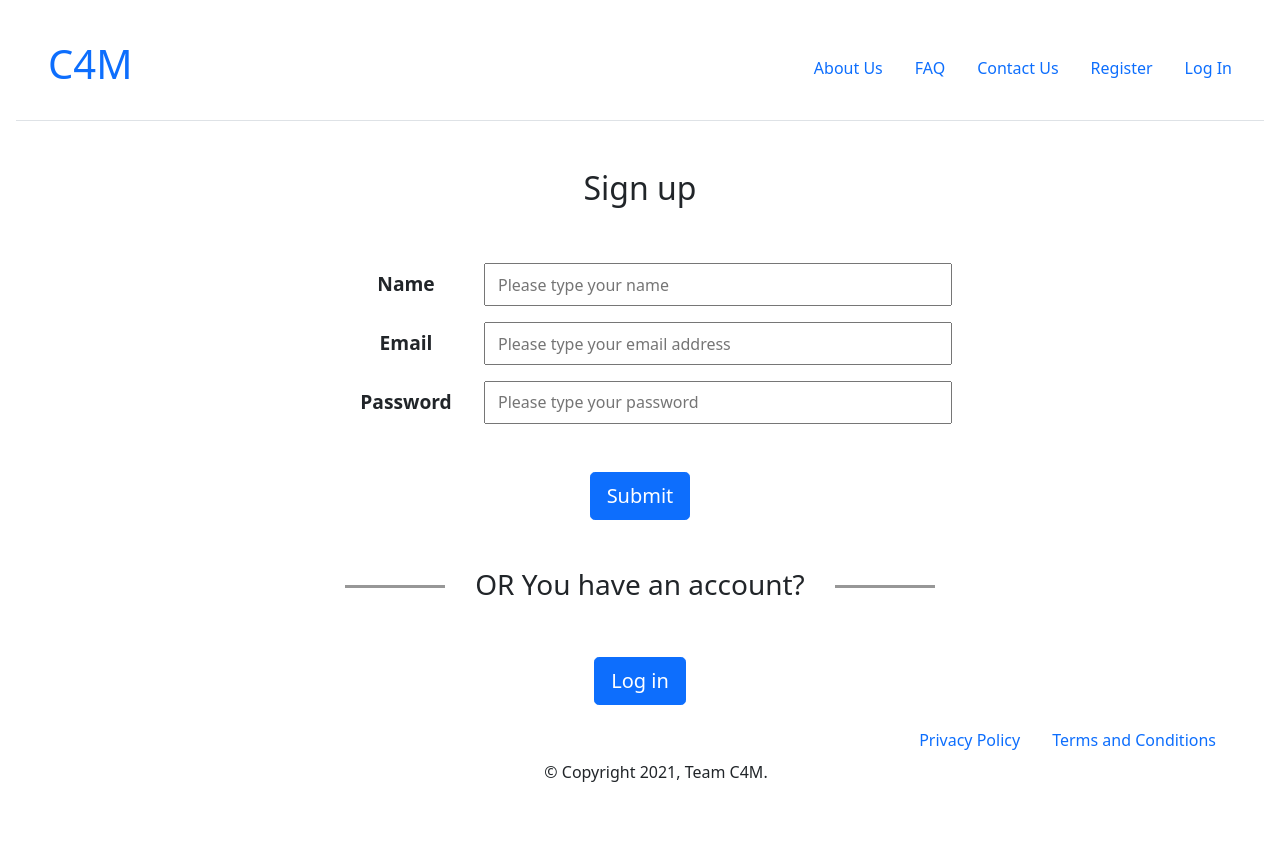
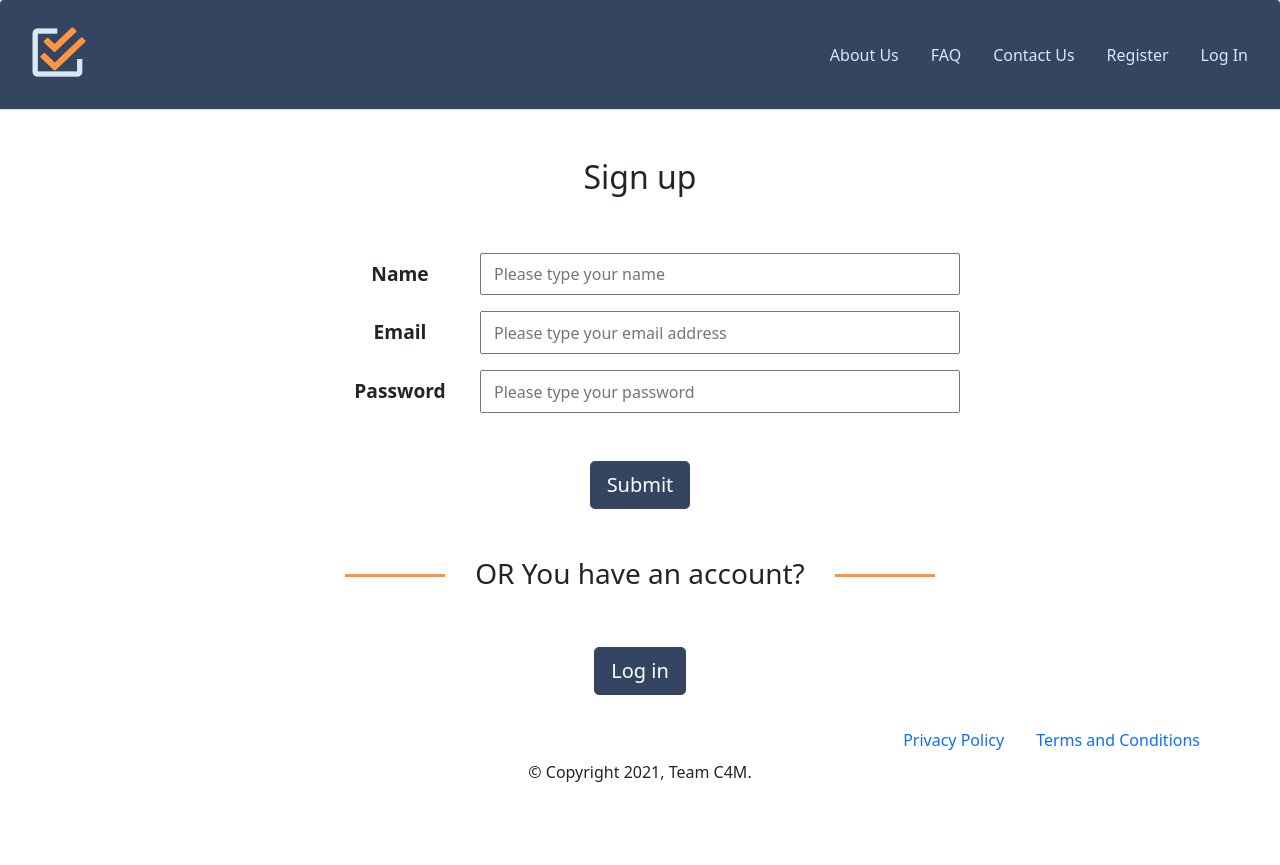
Before and after one commit to Mihoko1/cm4-taskmanagement, a PHP site: page /views/signup.php in a window 1280 px wide. After the commit the page ends 782 px from the top, so only its background shows below. Run offline with PHP 8.4, Linux system fonts and the light colour scheme.

Commit message:
Added Logo and applied color schemes

```diff
--- a/style/global.css
+++ b/style/global.css
@@ -1,3 +1,13 @@
+
+/*Colors:
+#91BED4 blue
+#D9E8F5 light blue
+#FFFFFF white
+#334561 dark blue
+#FF9442 orange
+*/
+
+
 /************** header nav *****************/
 
 
@@ -8,7 +18,6 @@
     display: inline-block;
     text-align: left;
 }
-
 
 .side-border {
     position: relative;
@@ -24,7 +33,20 @@
     display: inline-block;
     width: 100px;
     height: 3px;
-    background-color: rgb(151, 151, 151);
+    background-color: #FF9442;
+}
+
+.modal-header a {
+    color: #D9E8F5;
+}
+
+.btn-primary{
+    background-color: #334561 !important;
+    border-color: #334561 !important;
+}
+
+.modal-header {
+    background-color: #334561;
 }
 
 .side-border:before {
--- a/views/partials/header.php
+++ b/views/partials/header.php
@@ -42,11 +42,13 @@
         <title>$pageTitle</title>
     </head>
     <body class="d-flex h-100 text-center">
-    <div class="cover-container d-flex w-100 h-100 p-3 mx-auto flex-column">
+    <div class="cover-container d-flex w-100 h-100 mx-auto flex-column">
     <header class = "modal-header ">
-        <h1><a class="nav-link" href="../index.php">
-                    C4M
-                </a></h1>
+        <h1>
+        <span class="hidden">Task Management</span>
+        <a class="nav-link" href="../index.php">
+            <img src="../images/logo-C4M.png" height="50px" alt="Italian Trulli">
+        </a></h1>
         <nav class="navbar-expand-lg ">
             <ul class="nav justify-content-end ">
                 $navListItemsString
```
Also changed, not shown: images/logo-C4M-dark.png (added), images/logo-C4M.png (added).
